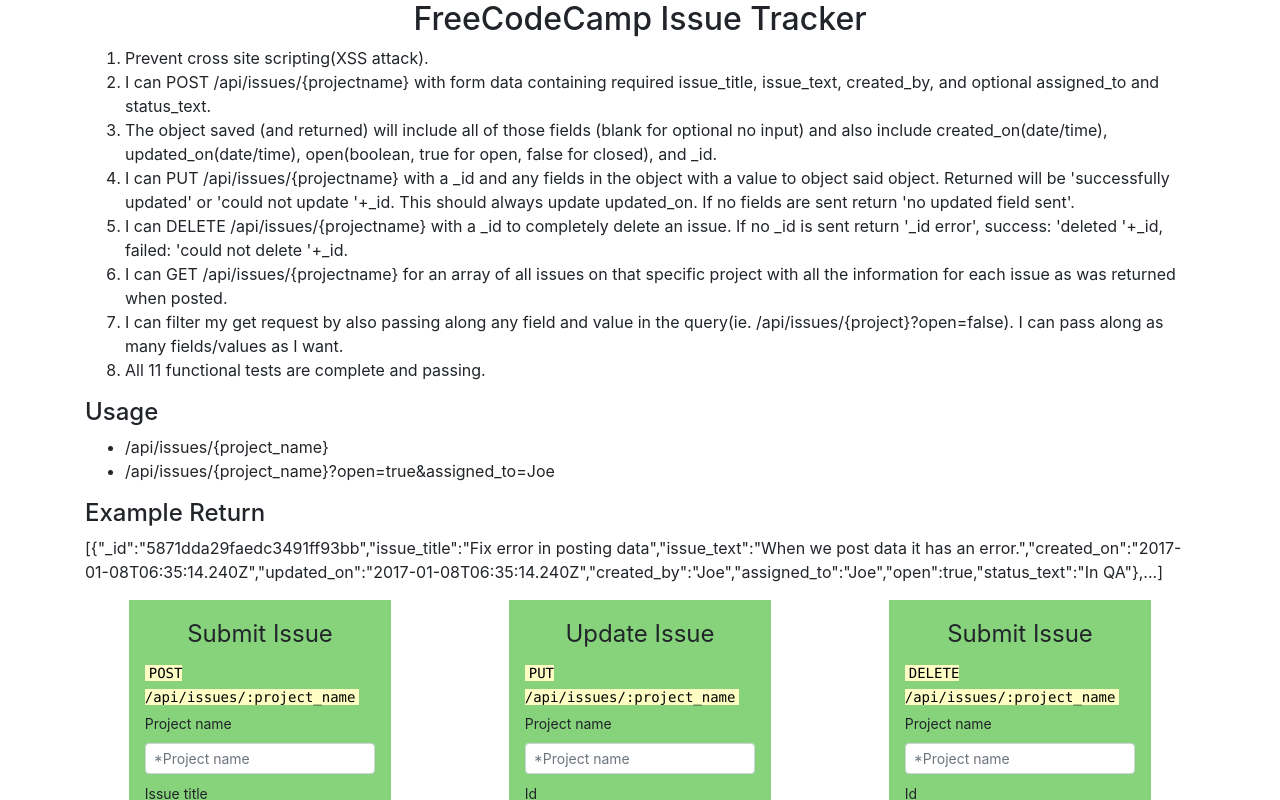
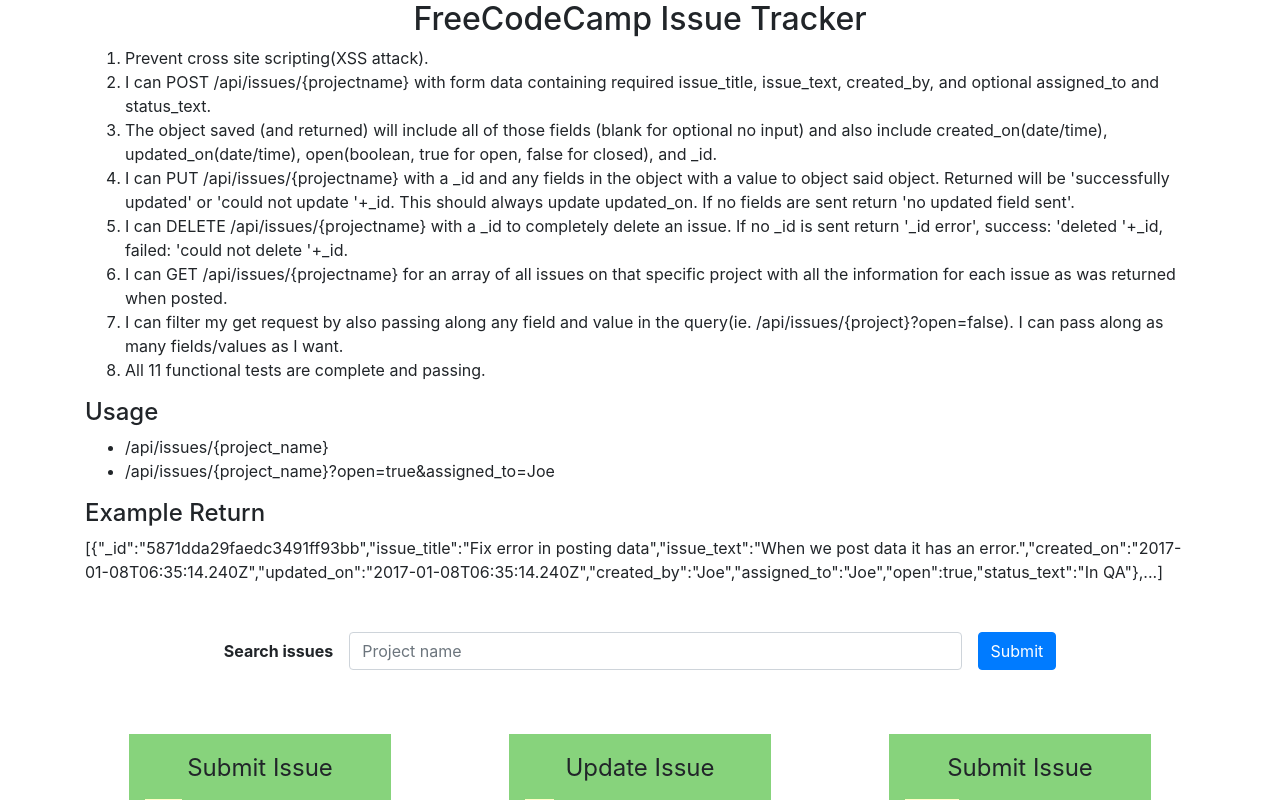
Before and after one commit to gpbaculio/fcc-issue-tracker, a React (Create React App) app in the folder frontend/: page / in a window 1280 px wide. Shown: the top 800 px of the page. Built offline with nearby package versions, Linux system fonts and the light colour scheme.

Commit message:
setup search issue

```diff
--- /dev/null
+++ b/frontend/src/components/FindIssue.tsx
@@ -0,0 +1,28 @@
+import React, { Component } from 'react';
+import { Form, Input, Button, FormGroup, Label } from 'reactstrap';
+
+class FindIssue extends Component {
+  render() {
+    return (
+      <div className='w-75 mx-auto my-5 d-flex justify-content-center'>
+        <Form inline className='d-flex w-100 justify-content-around'>
+          <FormGroup className='flex-grow-1'>
+            <Label for='searchIssues' className='mr-3 font-weight-bold'>
+              Search issues
+            </Label>
+            <Input
+              className='flex-grow-1 mr-3'
+              type='text'
+              name='search'
+              id='searchIssues'
+              placeholder='Project name'
+            />
+          </FormGroup>
+          <Button color='primary'>Submit</Button>
+        </Form>
+      </div>
+    );
+  }
+}
+
+export default FindIssue;
--- a/frontend/src/components/Home.tsx
+++ b/frontend/src/components/Home.tsx
@@ -3,6 +3,7 @@ import { Row, Col } from 'reactstrap';
 
 import { usageSamples, userStories, sampleReturn } from './constants';
 import { Form } from './Form';
+import FindIssue from './FindIssue';
 
 const Home = () => {
   return (
@@ -21,6 +22,11 @@ const Home = () => {
       </ul>
       <h4>Example Return</h4>
       <div>{sampleReturn}</div>
+      <Row>
+        <Col>
+          <FindIssue />
+        </Col>
+      </Row>
       <Row className='my-3'>
         <Col>
           <Form
```
